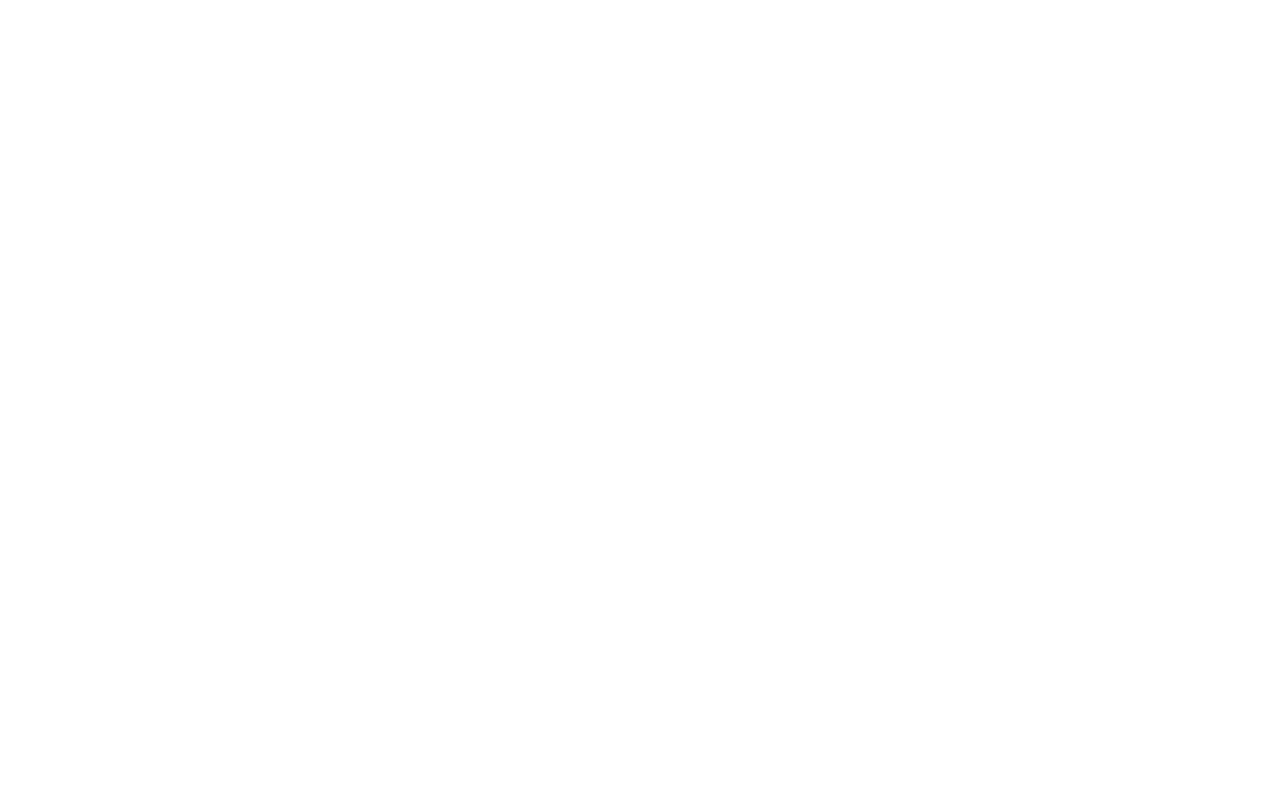
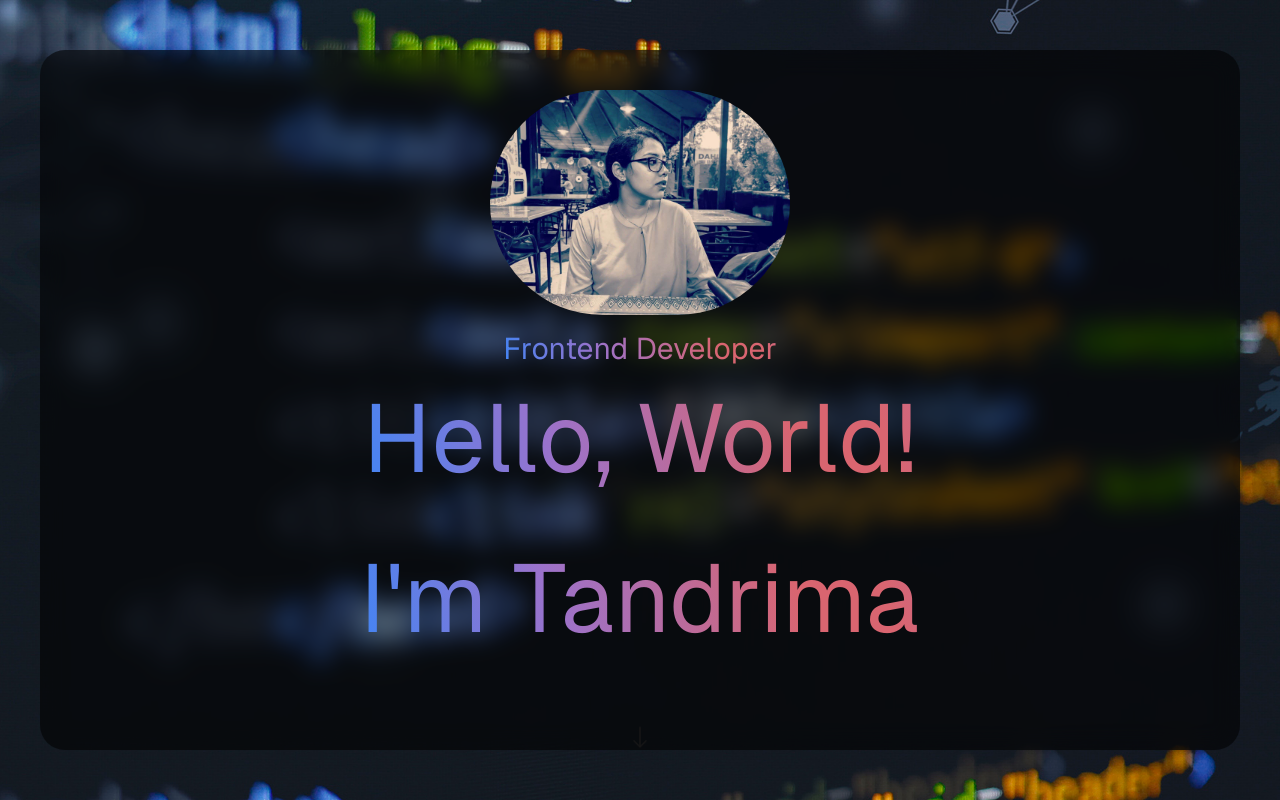
Before and after one commit to tandrimab/my-profile, a Next.js app: page / in a window 1280 px wide. Built offline with nearby package versions, Linux system fonts and the light colour scheme.

Commit message:
Added Into section into the index page

```diff
--- a/app/page.js
+++ b/app/page.js
@@ -1,7 +1,10 @@
 import Image from "next/image";
+import Intro from "./components/ui/Intro";
 
 export default function Home() {
   return (
-    <div className="grid grid-rows-[20px_1fr_20px] items-center justify-items-center min-h-screen p-8 pb-20 gap-16 sm:p-20 font-[family-name:var(--font-geist-sans)]"></div>
+    <div className="flex items-center justify-items-center min-h-screen font-[family-name:var(--font-geist-sans)] w-full">
+      <Intro />
+    </div>
   );
 }
```
